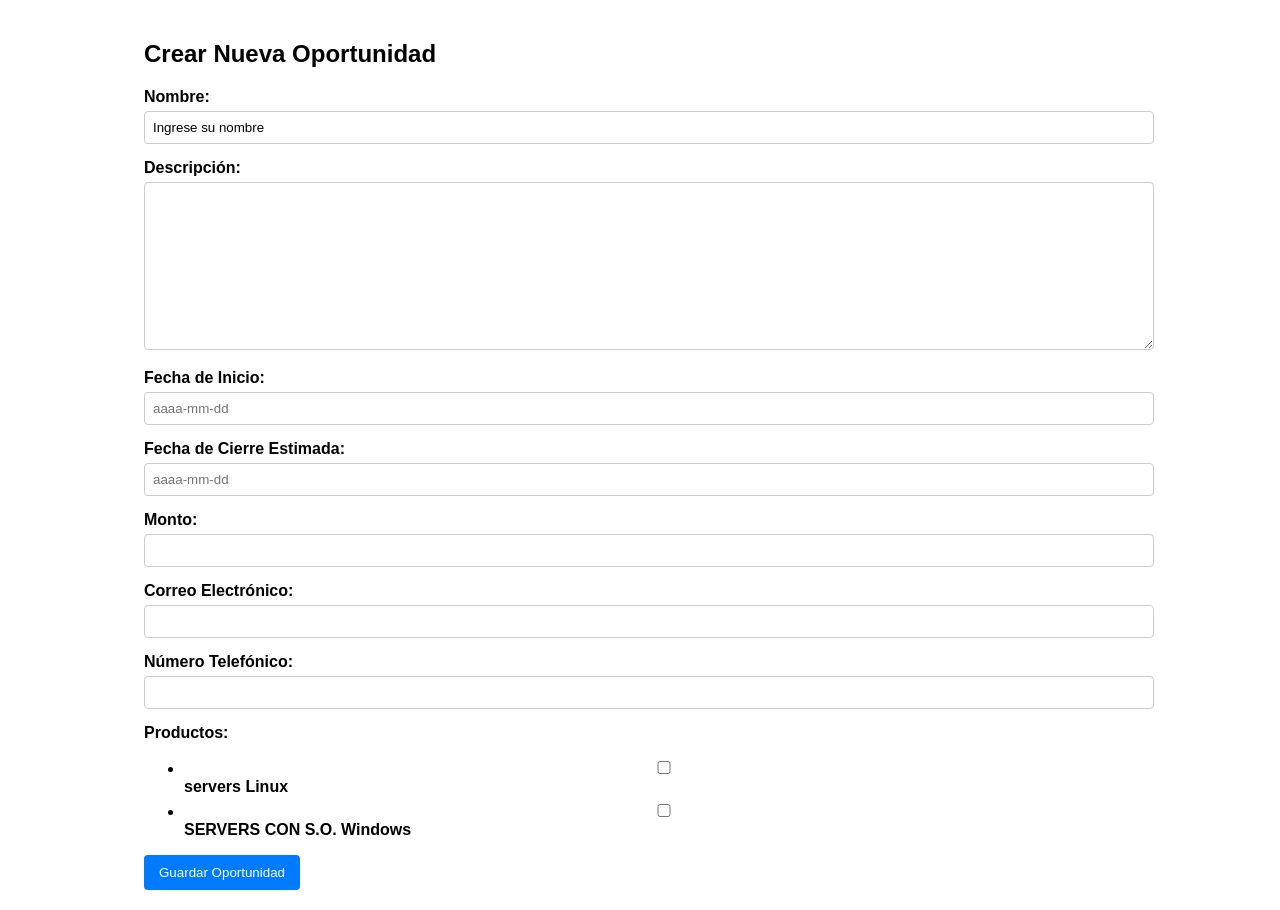
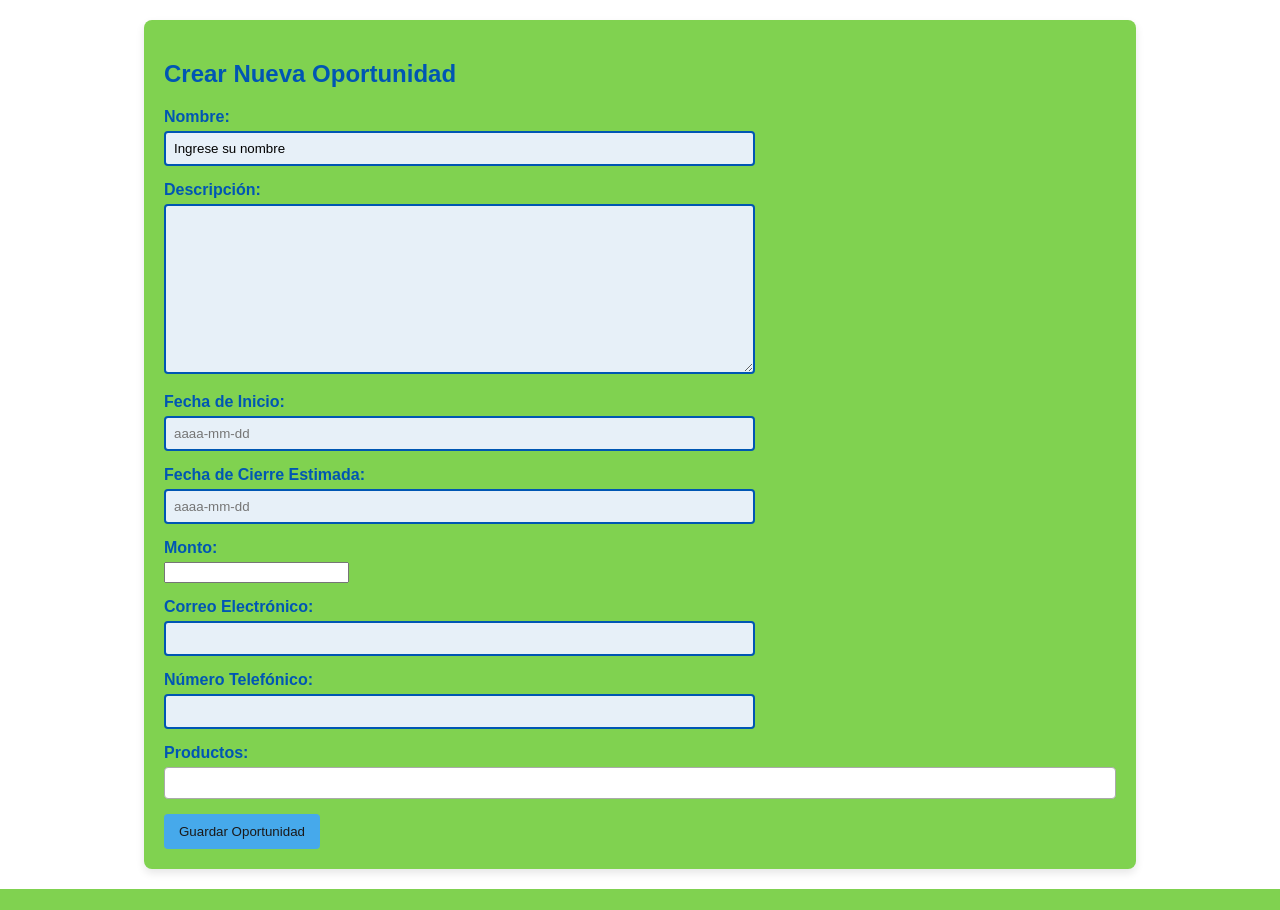
Before and after one commit to jcjm01/registro_oportunidades2, a Django app: page /registro/crear/ in a window 1280 px wide. After the commit the page ends 889 px from the top, so only its background shows below. Run offline with Django 3.2, Linux system fonts and the light colour scheme; data comes from the database, SQL or seed files in the repository; both versions use the stored data as it was after the commit.

Commit message:
primer commit

```diff
--- a/registro/forms.py
+++ b/registro/forms.py
@@ -4,10 +4,12 @@ from .models import Oportunidad
 class OportunidadForm(forms.ModelForm):
     class Meta:
         model = Oportunidad
-        fields = ['nombre', 'descripcion', 'fecha_inicio', 'fecha_cierre_estimada', 'monto', 'productos','correo_electronico','numero_telefonico']
+        fields = ['nombre', 'descripcion', 'fecha_inicio', 'fecha_cierre_estimada', 'monto', 'productos', 'correo_electronico', 'numero_telefonico']
         widgets = {
             'fecha_inicio': forms.DateInput(attrs={'placeholder': 'aaaa-mm-dd', 'type': 'text'}),
             'fecha_cierre_estimada': forms.DateInput(attrs={'placeholder': 'aaaa-mm-dd', 'type': 'text'}),
-            'productos': forms.CheckboxSelectMultiple(),
-            # Asegúrate de configurar otros campos según sea necesario
+            # Actualizar el campo 'productos' para usar Select2
+            'productos': forms.SelectMultiple(attrs={'class': 'select2', 'style': 'width: 100%'}),
+            # Nota: Se ha cambiado de CheckboxSelectMultiple a SelectMultiple
+            # y se ha añadido la clase 'select2' para la inicialización de Select2
         }
--- a/registro/templates/registro/crear_oportunidad.html
+++ b/registro/templates/registro/crear_oportunidad.html
@@ -1,34 +1,64 @@
 {% extends 'base.html' %}
 
 {% block content %}
+<link href="https://cdnjs.cloudflare.com/ajax/libs/select2/4.0.13/css/select2.min.css" rel="stylesheet" />
+
 <style>
+    /* Contenedor del formulario */
     form > div {
         margin-bottom: 15px;
     }
+
+    /* Etiquetas */
     label {
         display: block;
         margin-bottom: 5px;
         font-weight: bold;
+        color: #0056b3; /* Azul oscuro para contraste */
     }
-    input, select, textarea {
-        width: 100%;
+
+    /* Campos de entrada ajustados */
+    input[type="text"], input[type="email"], input[type="tel"], select, textarea {
+        width: 60%; /* Ajustado de 100% a 80% */
         padding: 8px;
         border-radius: 4px;
-        border: 1px solid #ccc;
+        border: 2px solid #0056b3; /* Borde azul */
+        background-color: #e7f0f8; /* Fondo azul claro */
     }
+
+    /* Campos de fecha y selección múltiple específicamente */
+    input[type="date"], .select2-container {
+        width: 60%; /* Más estrecho para fechas y selección múltiple */
+    }
+
+    /* Botón de envío */
     button {
         padding: 10px 15px;
-        color: white;
-        background-color: #007bff;
+        color: rgb(26, 25, 25);
+        background-color: #46a9eb; /* Azul claro */
         border: none;
         border-radius: 4px;
         cursor: pointer;
     }
+
     button:hover {
-        background-color: #0056b3;
+        background-color: #218838; /* Verde oscuro al pasar el mouse */
+    }
+
+    /* Estilo adicional para mejorar el formulario */
+    .form-oportunidad {
+        background-color: #80d250; /* Fondo verde claro */
+        padding: 20px;
+        border-radius: 8px;
+        box-shadow: 0 4px 8px rgba(0, 0, 0, 0.1);
+    }
+
+    h2 {
+        color: #0056b3; /* Título azul */
     }
 </style>
 
+<div class="form-oportunidad">
     <h2>Crear Nueva Oportunidad</h2>
     <form method="post">
       {% csrf_token %}
@@ -67,4 +97,13 @@
 
       <button type="submit">Guardar Oportunidad</button>
     </form>
+</div>
+
+<script src="https://ajax.googleapis.com/ajax/libs/jquery/3.5.1/jquery.min.js"></script>
+<script src="https://cdnjs.cloudflare.com/ajax/libs/select2/4.0.13/js/select2.min.js"></script>
+<script>
+  $(document).ready(function() {
+      $('.select2').select2();
+  });
+</script>
 {% endblock %}
--- a/registro/views.py
+++ b/registro/views.py
@@ -27,7 +27,7 @@ def crear_oportunidad(request):
                 'Nueva Oportunidad Registrada',
                 contenido_correo,
                 settings.EMAIL_HOST_USER,
-                ['carlos.jimenez@nephosit.com','juan_carlos_jimenez@outlook.com'],  # Reemplaza con los correos reales de los destinatarios
+                ['carlos.jimenez@nephosit.com'],  # Reemplaza con los correos reales de los destinatarios
                 fail_silently=False,
             )
             return redirect('gracias')
```
Also changed, not shown: db.sqlite3. Lines whose indentation alone changed are shown as unchanged.
